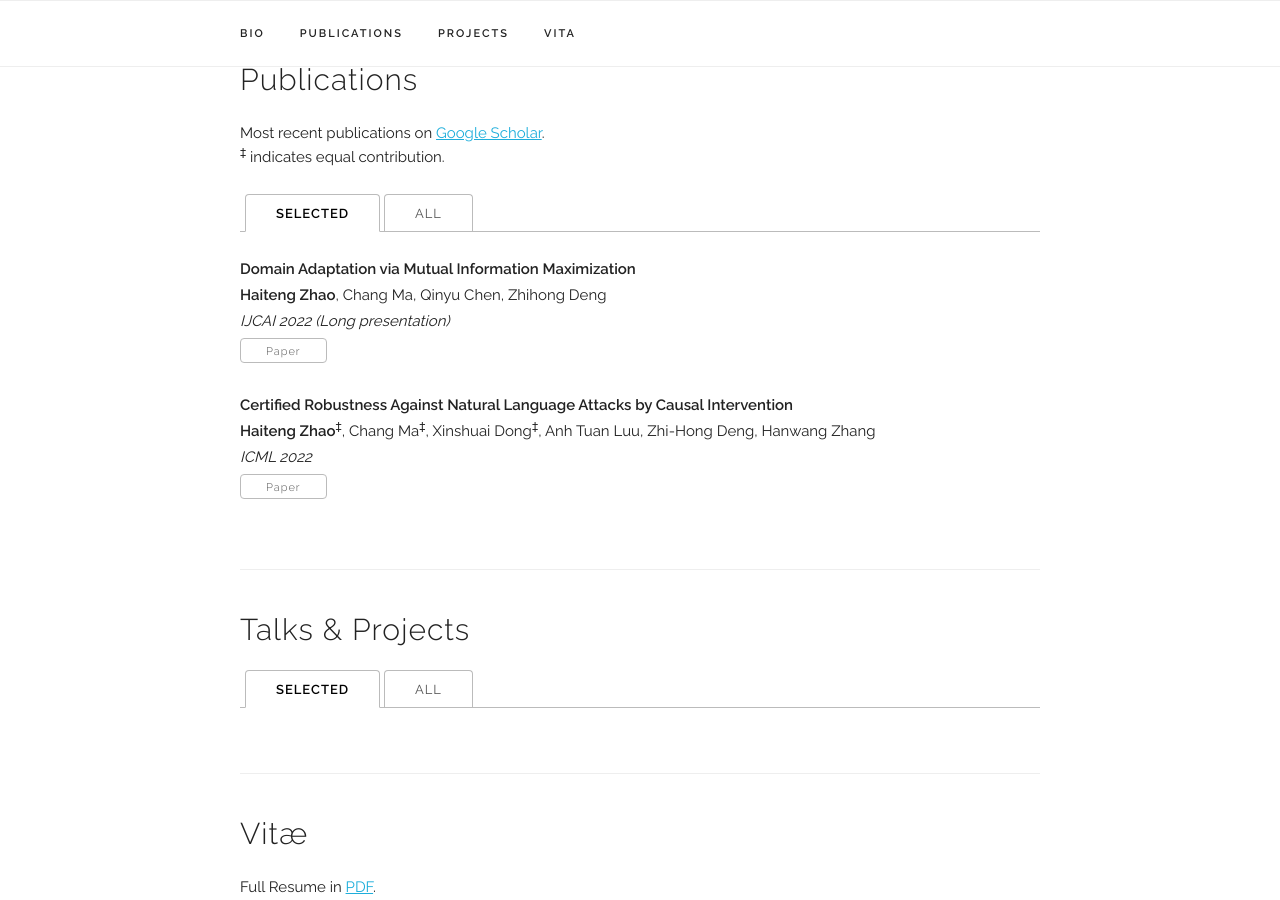
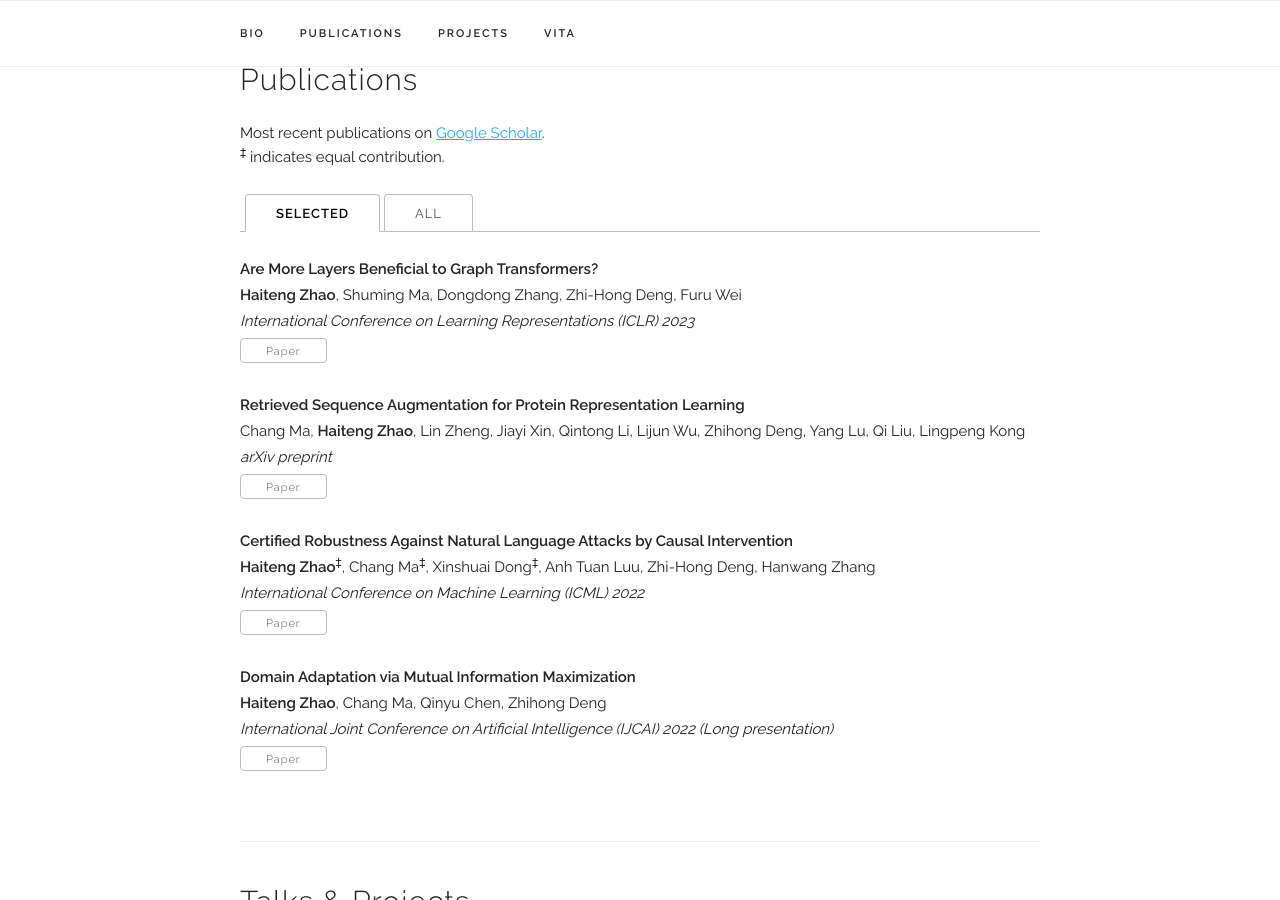
Before and after one commit to zhao-ht/haitengzhao, a Jekyll site: the page built from index.html, in a window 1280 px wide and 900 px high, scrolled down 725 px. Built offline with Jekyll 4.4.1, drawn with Linux system fonts in a browser that asks for light colours; some web fonts are replaced.

Commit message:
Update publications.yaml

```diff
--- a/_data/publications.yaml
+++ b/_data/publications.yaml
@@ -1,13 +1,25 @@
 papers:
 
-  - title: "Domain Adaptation via Mutual Information Maximization"
-    authors: "<b>Haiteng Zhao</b>, Chang Ma, Qinyu Chen, Zhihong Deng"
-    venue: "IJCAI 2022 (Long presentation)"
-    paper_pdf: "/assets/publications/2021_sida/paper.pdf"
+  - title: "Are More Layers Beneficial to Graph Transformers?"
+    authors: "<b>Haiteng Zhao</b>, Shuming Ma, Dongdong Zhang, Zhi-Hong Deng, Furu Wei"
+    venue: "International Conference on Learning Representations (ICLR) 2023"
+    paper_pdf: "https://arxiv.org/pdf/2303.00579.pdf"
+    selected: y
+
+  - title: "Retrieved Sequence Augmentation for Protein Representation Learning"
+    authors: "Chang Ma, <b>Haiteng Zhao</b>, Lin Zheng, Jiayi Xin, Qintong Li, Lijun Wu, Zhihong Deng, Yang Lu, Qi Liu, Lingpeng Kong"
+    venue: "arXiv preprint"
+    paper_pdf: "https://arxiv.org/pdf/2302.12563.pdf"
     selected: y
 
   - title: "Certified Robustness Against Natural Language Attacks by Causal Intervention"
     authors: "<b>Haiteng Zhao</b><sup>‡</sup>, Chang Ma<sup>‡</sup>, Xinshuai Dong<sup>‡</sup>, Anh Tuan Luu, Zhi-Hong Deng, Hanwang Zhang"
-    venue: "ICML 2022"
-    paper_pdf: "/assets/publications/2022_CISS/paper.pdf"
+    venue: "International Conference on Machine Learning (ICML) 2022"
+    paper_pdf: "https://arxiv.org/pdf/2205.12331.pdf"
     selected: y
+
+  - title: "Domain Adaptation via Mutual Information Maximization"
+    authors: "<b>Haiteng Zhao</b>, Chang Ma, Qinyu Chen, Zhihong Deng"
+    venue: "International Joint Conference on Artificial Intelligence (IJCAI) 2022 (Long presentation)"
+    paper_pdf: "https://arxiv.org/pdf/2110.12184.pdf"
+    selected: y
```
